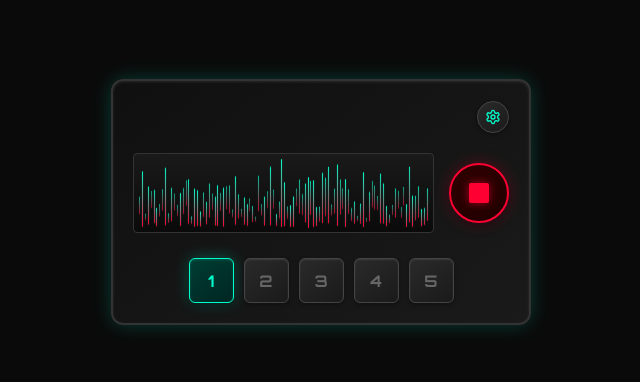
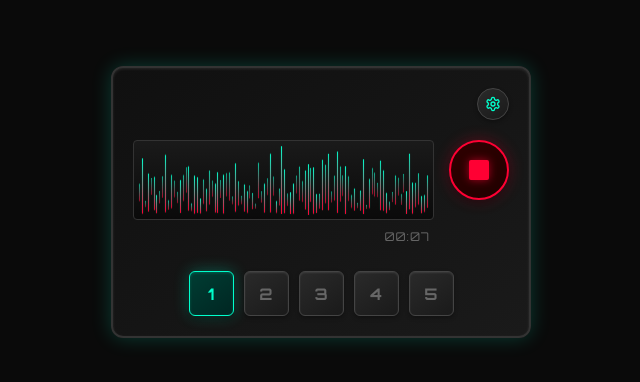
Before and after one commit to lsmod/synth-wave-visualizer-box, a React (Vite) app: page / in a window 1280 px wide. Shown: the part 198-580 px from the top of the page, without its empty margins (319-959 px from the left). Built offline with nearby package versions, Linux system fonts and the light colour scheme.

Commit message:
Add elapsed time label
Add a small elapsed time label below the volume visualizer on the right, without changing the size of the visualizer.

```diff
--- /dev/null
+++ b/src/components/ElapsedTime.tsx
@@ -0,0 +1,28 @@
+
+import React, { useState, useEffect } from 'react';
+
+const ElapsedTime: React.FC = () => {
+  const [seconds, setSeconds] = useState(0);
+
+  useEffect(() => {
+    const interval = setInterval(() => {
+      setSeconds(prev => prev + 1);
+    }, 1000);
+
+    return () => clearInterval(interval);
+  }, []);
+
+  const formatTime = (totalSeconds: number) => {
+    const mins = Math.floor(totalSeconds / 60);
+    const secs = totalSeconds % 60;
+    return `${mins.toString().padStart(2, '0')}:${secs.toString().padStart(2, '0')}`;
+  };
+
+  return (
+    <div className="elapsed-time">
+      {formatTime(seconds)}
+    </div>
+  );
+};
+
+export default ElapsedTime;
--- a/src/index.css
+++ b/src/index.css
@@ -1,4 +1,3 @@
-
 @tailwind base;
 @tailwind components;
 @tailwind utilities;
@@ -142,12 +141,18 @@
 .main-controls {
   display: flex;
   gap: 15px;
-  align-items: center;
+  align-items: flex-start;
   margin-bottom: 25px;
 }
 
+.volume-section {
+  flex: 1;
+  display: flex;
+  flex-direction: column;
+  gap: 8px;
+}
+
 .volume-visualizer {
-  flex: 1;
   height: 80px;
   display: flex;
   align-items: flex-end;
@@ -157,6 +162,15 @@
   border-radius: 4px;
   padding: 5px;
   overflow: hidden;
+}
+
+.elapsed-time {
+  font-family: 'Orbitron', monospace;
+  font-size: 12px;
+  color: #666;
+  text-align: right;
+  padding-right: 4px;
+  letter-spacing: 1px;
 }
 
 .volume-bar {
--- a/src/pages/Index.tsx
+++ b/src/pages/Index.tsx
@@ -4,6 +4,7 @@ import VolumeVisualizer from '../components/VolumeVisualizer';
 import StopButton from '../components/StopButton';
 import SettingsButton from '../components/SettingsButton';
 import ProfileButtons from '../components/ProfileButtons';
+import ElapsedTime from '../components/ElapsedTime';
 
 const Index = () => {
   return (
@@ -13,7 +14,10 @@ const Index = () => {
       </div>
 
       <div className="main-controls">
-        <VolumeVisualizer />
+        <div className="volume-section">
+          <VolumeVisualizer />
+          <ElapsedTime />
+        </div>
         <StopButton />
       </div>
 
```
